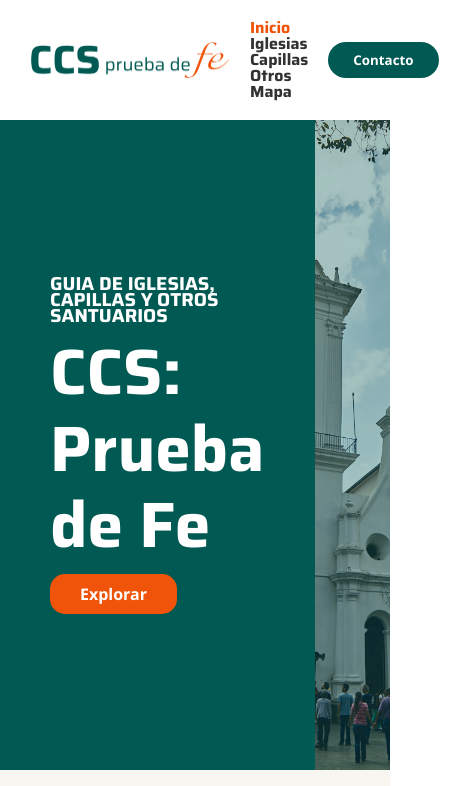
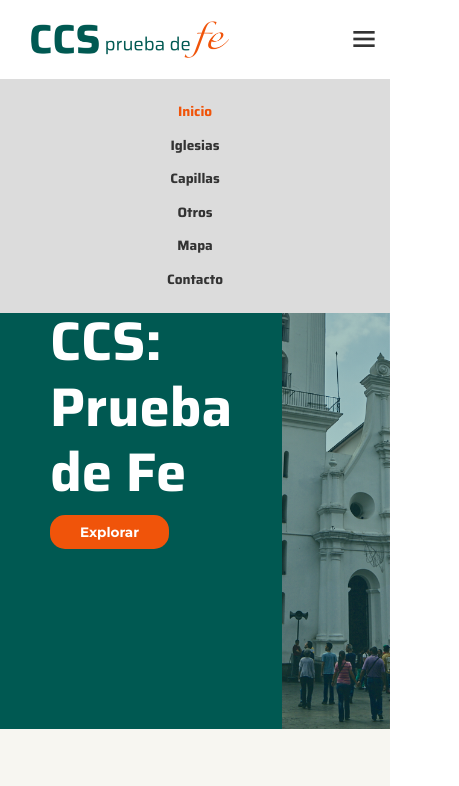
Before and after one commit to gregoriocarrillo/ccspdf-web, a plain HTML site: page index.html in a window 390 px wide. Shown: the top 786 px of the page, 459 px wide, since content can reach past the window. Drawn offline with nearby package versions, Linux system fonts and the light colour scheme.

Commit message:
menu responsive

```diff
--- a/index.html
+++ b/index.html
@@ -5,6 +5,7 @@
     <meta http-equiv="X-UA-Compatible" content="IE=edge" />
     <meta name="viewport" content="width=device-width, initial-scale=1.0" />
     <meta name="description" content="Guia de Iglesias" />
+    <link href='https://unpkg.com/boxicons@2.1.4/css/boxicons.min.css' rel='stylesheet'>
     <link rel="stylesheet" href="./style/index.css" />
     <title>
       CCS Prueba de Fe | Guia de Iglesias, Templos y Otros Santuarios
@@ -14,19 +15,18 @@
     <header>
       <img src="img/Logo v2.png" class="logo" alt="logo"/>
 
+      <i class='bx bx-menu' id="menu-icon"></i>
+
       <nav class="navbar">
 
-        <ul class="nav-links">
-          <li><a href="index.html" class="active">Inicio</a></li>
-          <li><a href="iglesias.html">Iglesias</a></li>
-          <li><a href="capillas.html">Capillas</a></li>
-          <li><a href="otros.html">Otros</a></li>
-          <li><a href="mapa.html">Mapa</a></li>
-        </ul>
+          <a href="index.html" class="active">Inicio</a>
+          <a href="#">Iglesias</a>
+          <a href="#">Capillas</a>
+          <a href="#">Otros</a>
+          <a href="#">Mapa</a>
+          <a href="#">Contacto</a>
 
       </nav>
-
-      <a href="#" class="cta"><button class="btn-contact">Contacto</button></a>
     </header>
 
     <!-- Hero Section-->
@@ -35,7 +35,7 @@
       <section class="main-text">
         <h3>GUIA DE IGLESIAS, CAPILLAS Y OTROS SANTUARIOS</h3>
         <h1>CCS: Prueba de Fe</h1>
-        <a href="#title-section"><button class="btn-org">Explorar</button></a>
+        <a href="#title-section"><button class="btn-main">Explorar</button></a>
       </section>
 
       <section class="main-img"></section>
--- a/style/index.css
+++ b/style/index.css
@@ -12,6 +12,8 @@
 :root {
   --main-color: #005952;
   --secondary-color: #f0540a;
+  --ff-main: "Saira", Tahoma, Geneva, Verdana, sans-serif;
+  --ff-secondary: "Montserrat", Tahoma, Geneva, Verdana, sans-serif;
 }
 
 html {
@@ -19,7 +21,7 @@ html {
 }
 
 body {
-  font-family: "Saira", Tahoma, Geneva, Verdana, sans-serif;
+  font-family: var(--ff-main);
   line-height: 1em;
 }
 
@@ -57,16 +59,17 @@ header {
   margin-left: 20px;
 }
 
-.nav-links li {
+.navbar {
   display: inline-block;
   padding: 0px 20px;
 }
 
-.nav-links li a {
+.navbar a {
+  padding: 0 10px;
   transition: all 0.3s ease 0s;
 }
 
-.nav-links li a:hover {
+.navbar a:hover {
   color: var(--secondary-color);
 }
 
@@ -74,20 +77,10 @@ header {
   color: var(--secondary-color);
 }
 
-.btn-contact {
-  margin-right: 20px;
-  padding: 9px 25px;
-  background-color: var(--main-color);
-  font-family: "Segoe UI", Tahoma, Geneva, Verdana, sans-serif;
-  color: #fff;
-  cursor: pointer;
-  border: none;
-  border-radius: 20px;
-  transition: all 0.3s ease 0s;
-}
-
-.btn-contact:hover {
-  background-color: var(--secondary-color);
+#menu-icon {
+  font-size: 2rem;
+  color: #333;
+  display: none;
 }
 
 /* HERO SECTION */
@@ -109,10 +102,10 @@ header {
   line-height: 1.2em;
 }
 
-.btn-org {
+.btn-main {
   padding: 9px 30px;
   background-color: var(--secondary-color);
-  font-family: "Segoe UI", Tahoma, Geneva, Verdana, sans-serif;
+  font-family: var(--ff-secondary);
   font-size: 1em;
   color: #fff;
   cursor: pointer;
@@ -121,7 +114,7 @@ header {
   transition: all 0.3s ease 0s;
 }
 
-.btn-org:hover {
+.btn-main:hover {
   background-color: #f7f6f1;
   color: var(--secondary-color);
 }
@@ -159,7 +152,6 @@ header {
 
 .category-box {
   width: 450px;
-  /* height: auto; */
   padding: 30px;
   text-align: center;
 }
@@ -172,7 +164,41 @@ header {
 .category-box img {
   width: 100%;
   border-radius: 15px;
-  box-shadow: 4px 4px 12px #333;
+  border: 3px solid var(--main-color);
+  transition: 0.5s ease;
+}
+
+.category-box img:hover {
+  transform: scale(1.03);
+}
+
+/* BREAKPOINTS */
+
+@media (max-width: 1200px) {
+  body {
+    font-size: 85%;
+  }
+}
+
+@media (max-width: 768px) {
+  #menu-icon {
+    display: block;
+  }
+
+  .navbar {
+    position: absolute;
+    top: 79px;
+    left: 0;
+    width: 100%;
+    padding: 1rem 3%;
+    background: #dcdcdc;
+  }
+
+  .navbar a {
+    display: block;
+    padding: 10px 0;
+    text-align: center;
+  }
 }
 
 /* .box-test {
```
